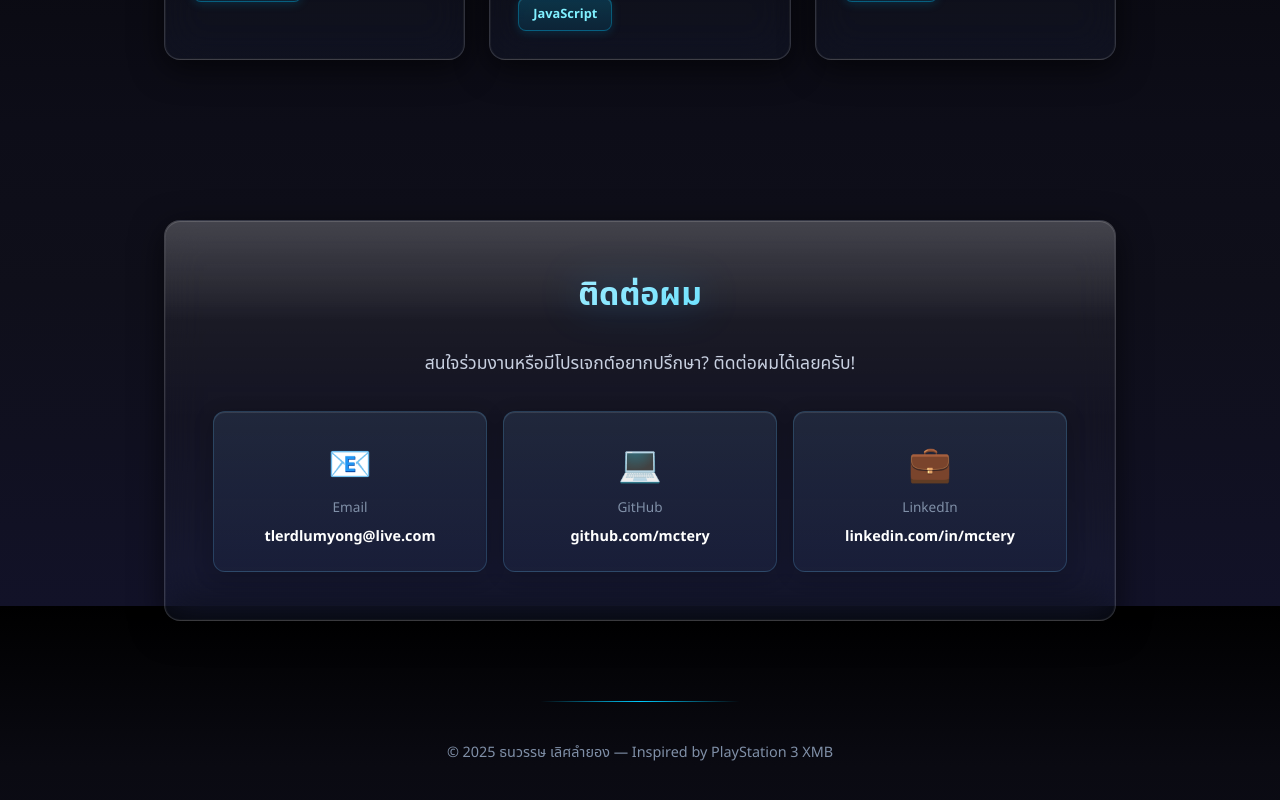
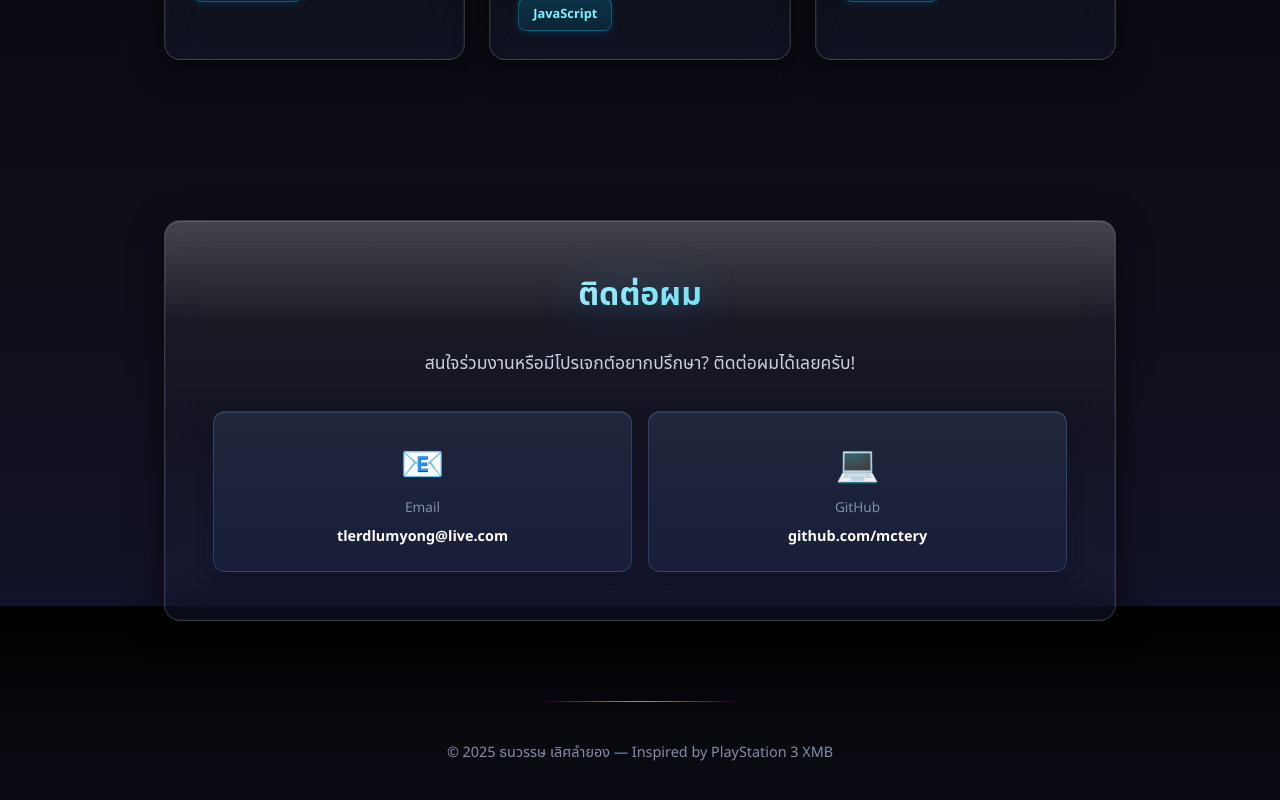
Before and after one commit to mctery/thanawat-profile, a Next.js app: page / in a window 1280 px wide. Shown: the part 3394-4194 px from the top of the page. Built offline with nearby package versions, Linux system fonts and the light colour scheme.

Commit message:
fix: remove LinkedIn link from profile data

```diff
--- a/src/app/page.tsx
+++ b/src/app/page.tsx
@@ -14,7 +14,6 @@ const profileData = {
   phone: "",
   location: "ประเทศไทย",
   github: "github.com/mctery",
-  linkedin: "linkedin.com/in/mctery",
   bio: "สวัสดีครับ! ผมเป็นนักพัฒนาที่หลงใหลใน Blockchain และ Cryptocurrency กำลังเรียนรู้ JavaScript และการพัฒนา Web3 ชอบสร้างโปรเจกต์ใหม่ๆ และเรียนรู้เทคโนโลยีที่น่าสนใจ",
 };
 
@@ -328,11 +327,6 @@ export default function Home() {
               <span className="contact-label">GitHub</span>
               <span className="contact-value">{profileData.github}</span>
             </a>
-            <a href={`https://${profileData.linkedin}`} target="_blank" rel="noopener noreferrer" className="contact-item">
-              <span className="contact-icon">💼</span>
-              <span className="contact-label">LinkedIn</span>
-              <span className="contact-value">{profileData.linkedin}</span>
-            </a>
           </div>
         </animated.div>
       </section>
```
